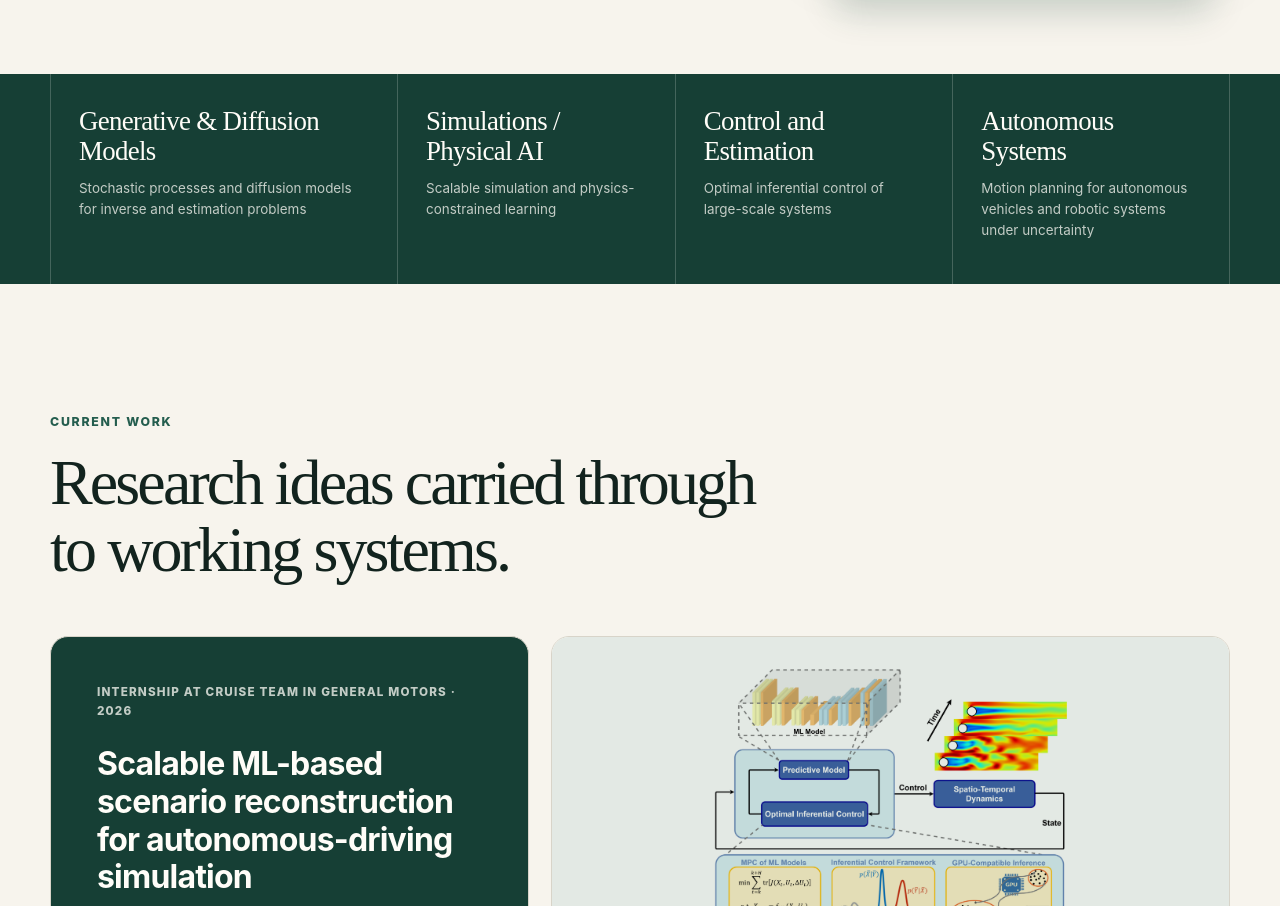
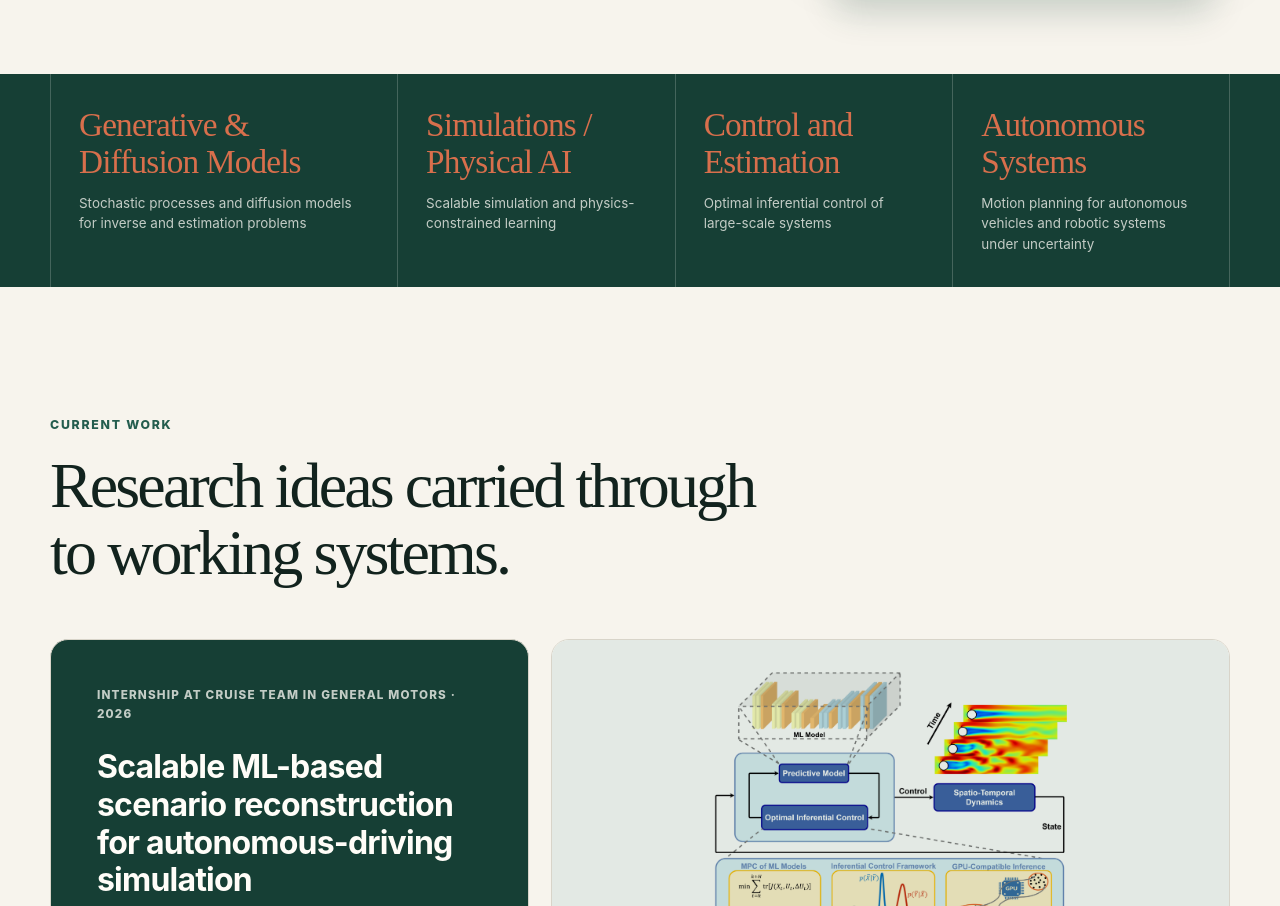
Before and after one commit to Alivaziri/alivaziri.github.io, a plain HTML site: page index.html in a window 1280 px wide. Shown: the part 958-1864 px from the top of the page. Drawn offline with Linux system fonts and the light colour scheme.

Commit message:
Update style.css

```diff
--- a/style.css
+++ b/style.css
@@ -340,6 +340,10 @@ h1, h2 {
 .expertise-label { margin-bottom: 16px; opacity: .64; font-size: .7rem; font-weight: 800; letter-spacing: .12em; text-transform: uppercase; }
 .expertise-item h2,
 .expertise-item h3 { margin-bottom: 12px; color: var(--white); font-family: var(--font-display); font-size: clamp(1.35rem, 2.1vw, 2rem); font-weight: 500; line-height: 1.12; letter-spacing: -.025em; }
+.expertise-item h3 {
+  font-size: clamp(1.6rem, 2.6vw, 2.4rem);
+  color: var(--coral);
+}
 .expertise-item p:last-child { margin-bottom: 0; opacity: .74; font-size: .84rem; line-height: 1.55; }
 .expertise-summary h2 { font-size: clamp(1.7rem, 2.8vw, 2.6rem); }
 
```
